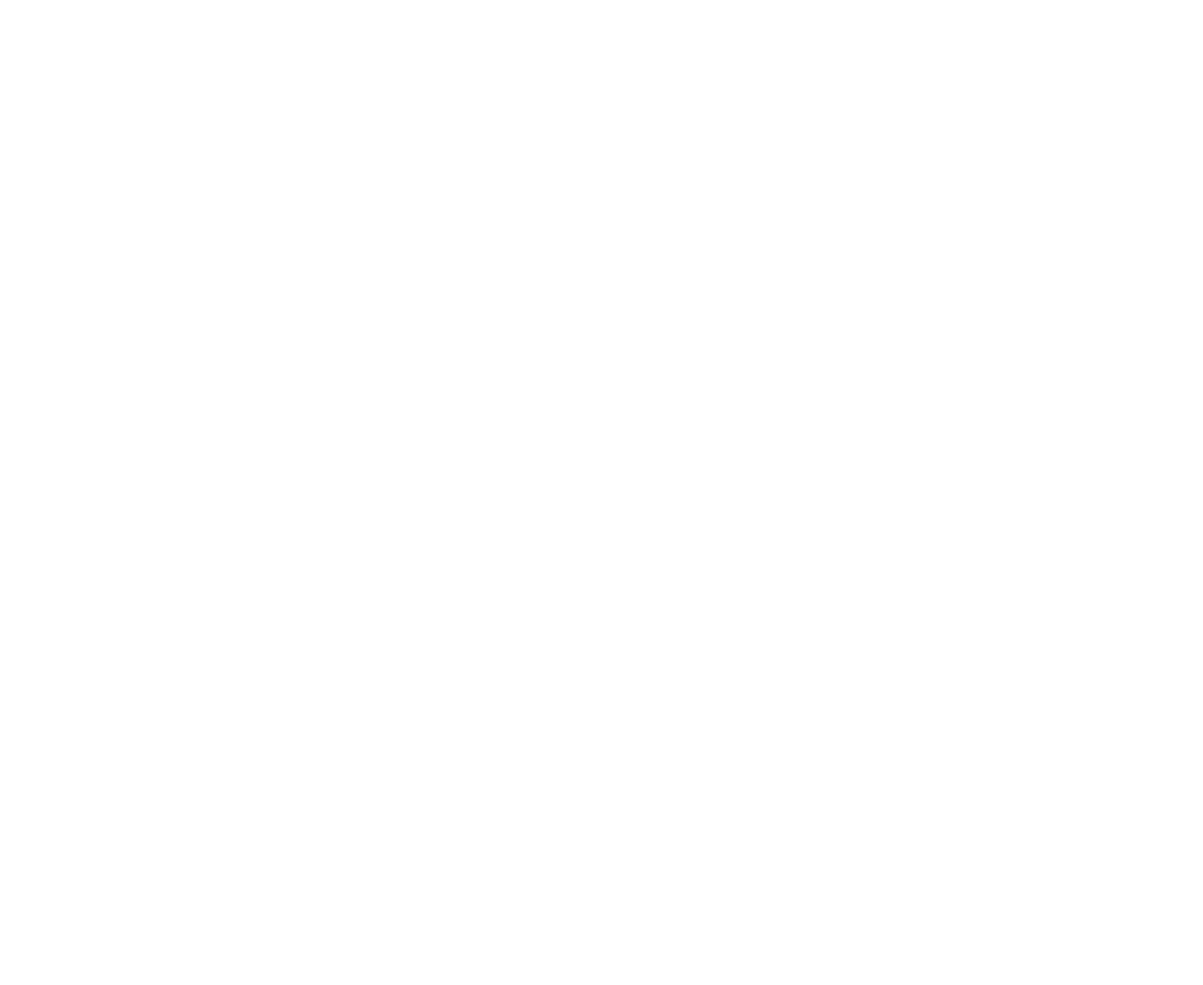
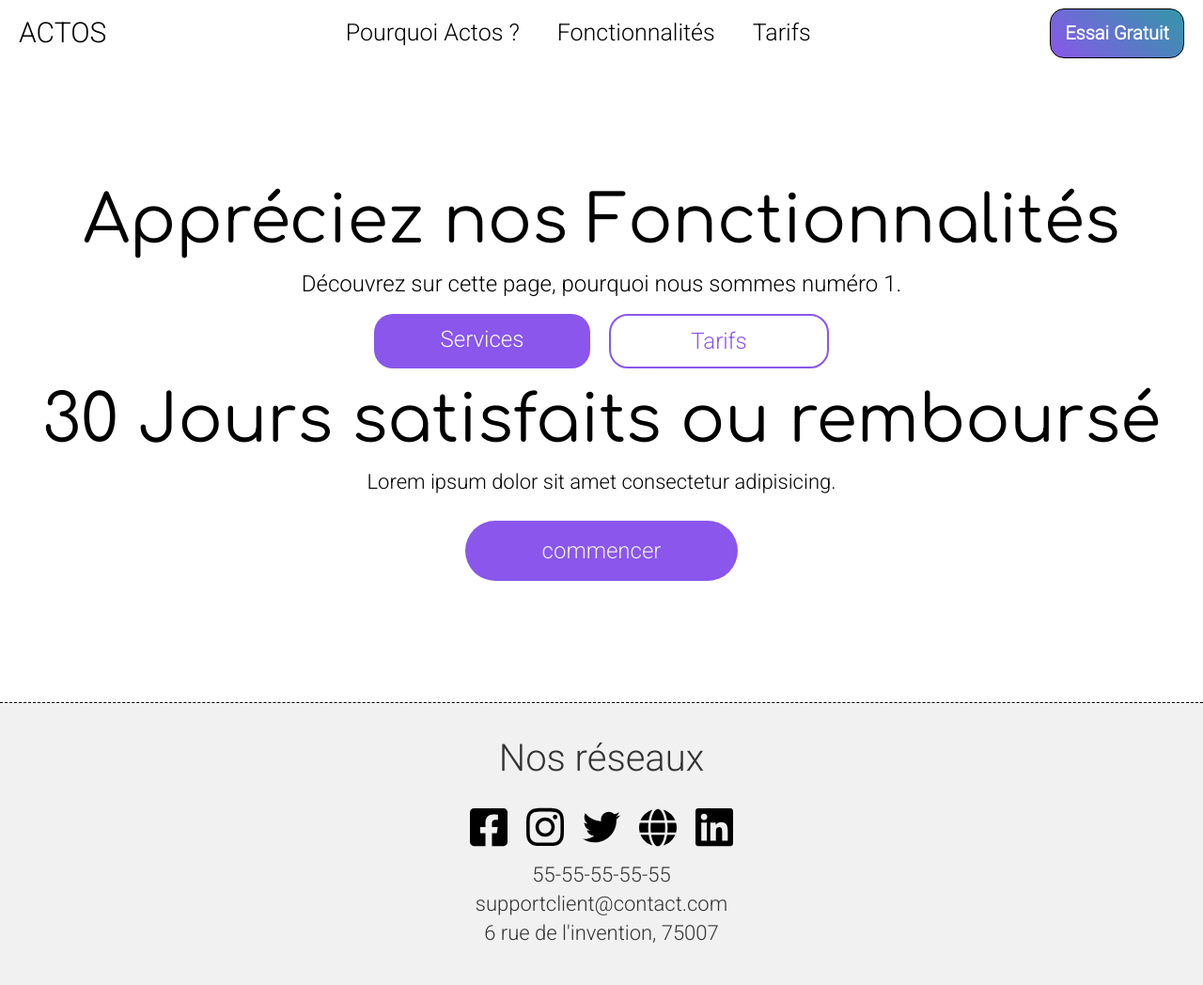
Before and after one commit to julescynamon/siteD-annonce, a plain HTML site: page pages/fonctionnalites.html in a window 1280 px wide. Shown: the whole page at 94% size. Before the commit the page ends 800 px from the top, so only its background shows below. Drawn offline with Linux system fonts and the light colour scheme.

Commit message:
page fonctionnalites

```diff
--- a/pages/fonctionnalites.html
+++ b/pages/fonctionnalites.html
@@ -0,0 +1,110 @@
+<!DOCTYPE html>
+<html lang="fr">
+
+<head>
+    <meta charset="UTF-8">
+    <meta http-equiv="X-UA-Compatible" content="IE=edge">
+    <meta name="viewport" content="width=device-width, initial-scale=1.0">
+    <title>ACTOS-Hébergement de données</title>
+    <link rel="stylesheet" href="../styles/reset.css">
+    <link rel="stylesheet" href="../styles/style.css">
+    <link rel="preconnect" href="https://fonts.googleapis.com">
+    <link rel="preconnect" href="https://fonts.gstatic.com" crossorigin>
+    <link href="https://fonts.googleapis.com/css2?family=Comfortaa&family=Roboto:wght@300&display=swap"
+        rel="stylesheet">
+</head>
+
+<body>
+
+    <!--  Barre de Navigation -->
+
+    <nav>
+
+        <span class="logo-nav">ACTOS</span>
+        <ul>
+            <li><a href="/index.html">Pourquoi Actos ?</a></li>
+            <li><a href="/pages/fonctionnalites.html">Fonctionnalités</a></li>
+            <li><a href="/pages/tarifs.html">Tarifs</a></li>
+        </ul>
+        <a href="#" class="lien-essai">Essai Gratuit</a>
+        <button class="responsive-nav-btn">
+            <img src="../ressources/menu.svg" alt="icone menu">
+        </button>
+
+    </nav>
+
+    <!-- Container Global -->
+
+    <div class="container-global">
+
+        <!-- Acceuil -->
+
+        <h1 class="titre-global titre-fonctionnalites">Appréciez nos Fonctionnalités</h1>
+        <p class="sous-titre-fonctionnalites">Découvrez sur cette page, pourquoi nous sommes numéro 1.</p>
+
+        <div class="container-btn-acceuil">
+
+            <a href="#" class="btn-fonctionnalites">Services</a>
+            <a href="#" class="btn-fonctionnalites fantome">Tarifs</a>
+
+        </div>
+
+        <!-- Acceuil -->
+
+
+        <!-- Section Appel a l'action -->
+
+
+            <h2 class="titre-global">30 Jours satisfaits ou remboursé</h2>
+            <p class="txt-cta">Lorem ipsum dolor sit amet consectetur adipisicing.</p>
+            <a href="#" class="btn-appel">commencer</a>
+
+
+    </div>
+
+
+    <!-- Footer -->
+
+    <footer>
+
+        <div class="bloc footer-medias">
+            <h3>Nos réseaux</h3>
+            <ul class="liste-media">
+                <li>
+                    <a href="#">
+                        <img src="../ressources/facebook.svg" alt="icone réseaux sociaux">
+                    </a>
+                </li>
+                <li>
+                    <a href="#">
+                        <img src="../ressources/insta.svg" alt="icone réseaux sociaux">
+                    </a>
+                </li>
+                <li>
+                    <a href="#">
+                        <img src="../ressources/twitter.svg" alt="icone réseaux sociaux">
+                    </a>
+                </li>
+                <li>
+                    <a href="#">
+                        <img src="../ressources/globe-internet.svg" alt="icone réseaux sociaux">
+                    </a>
+                </li>
+                <li>
+                    <a href="#">
+                        <img src="../ressources/linkedin.svg" alt="icone réseaux sociaux">
+                    </a>
+                </li>
+            </ul>
+        </div>
+
+        <p>55-55-55-55-55</p>
+        <p>supportclient@contact.com</p>
+        <p>6 rue de l'invention, 75007</p>
+
+    </footer>
+
+    <script src="..//scripts/app.js"></script>
+</body>
+
+</html>
--- a/scss/global.scss
+++ b/scss/global.scss
@@ -2,3 +2,4 @@
 @import "./mixins/mixins";
 @import "./placeholder/placeholders";
 @import "./pages_scss/acceuil";
+@import "./pages_scss/fonctionnalites";
--- a/scss/pages_scss/_acceuil.scss
+++ b/scss/pages_scss/_acceuil.scss
@@ -475,3 +475,56 @@ nav a:hover::after {
     margin: 30px auto;
     padding: 20px;
 }
+
+// ---------------- Media Queries d'Appel a l'action ----------------
+
+@media screen and (max-width: 750px) {
+
+    .txt-cta {
+        font-size: 18px;
+    }
+
+    .btn-appel {
+        width: 200px;
+    }
+
+}
+
+// ---------------- Footer ----------------
+
+footer {
+    position: absolute;
+    bottom: 0;
+    width: 100%;
+    height: 300px;
+    border-top: 1px dashed #000;
+    background: #f1f1f1;
+    color: #333;
+    @extend %flex-double-centre;
+    flex-direction: column;
+}
+
+.bloc {
+    width: 300px;
+    margin: 0 30px;
+}
+
+footer h3 {
+    text-align: center;
+    font-size: 40px;
+    padding-bottom: 20px;
+}
+
+footer p {
+    font-size: 22px;
+    line-height: 1.4;
+}
+
+.liste-media {
+    @extend %flex-double-centre;
+}
+
+.liste-media img {
+    width: 40px;
+    margin: 10px 10px;
+}
--- /dev/null
+++ b/scss/pages_scss/_fonctionnalites.scss
@@ -0,0 +1,35 @@
+// ---------- Section Acceuil ----------
+
+.titre-fonctionnalites {
+    padding: 130px 0 20px;
+}
+
+.sous-titre-fonctionnalites {
+    text-align: center;
+    font-size: 24px;
+}
+
+.container-btn-acceuil {
+    margin: 20px auto;
+    display: flex;
+    justify-content: center;
+}
+
+.btn-fonctionnalites {
+    display: block;
+    width: 200px;
+    padding: 15px;
+    background: $color-primary;
+    color: white;
+    text-decoration: none;
+    text-align: center;
+    font-size: 24px;
+    border-radius: 20px;
+    margin: 0 10px;
+}
+
+.fantome {
+    border: 2px solid $color-primary;
+    background: transparent;
+    color: $color-primary;
+}
```
Also changed, not shown: index.html (+33 -0 lines), styles/style.css, 1 other file.
